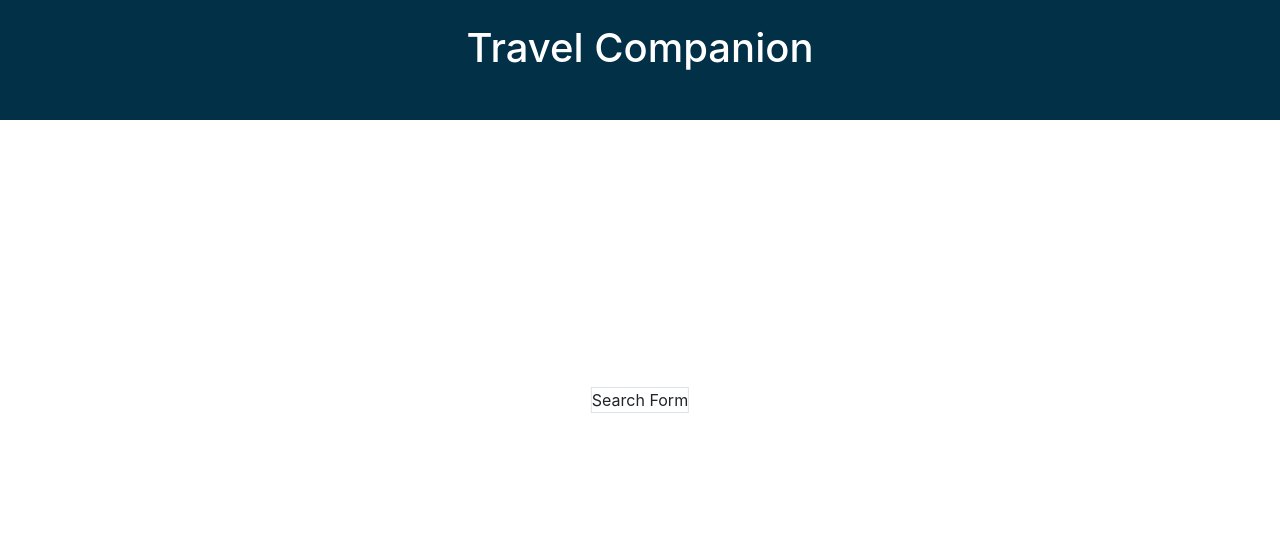
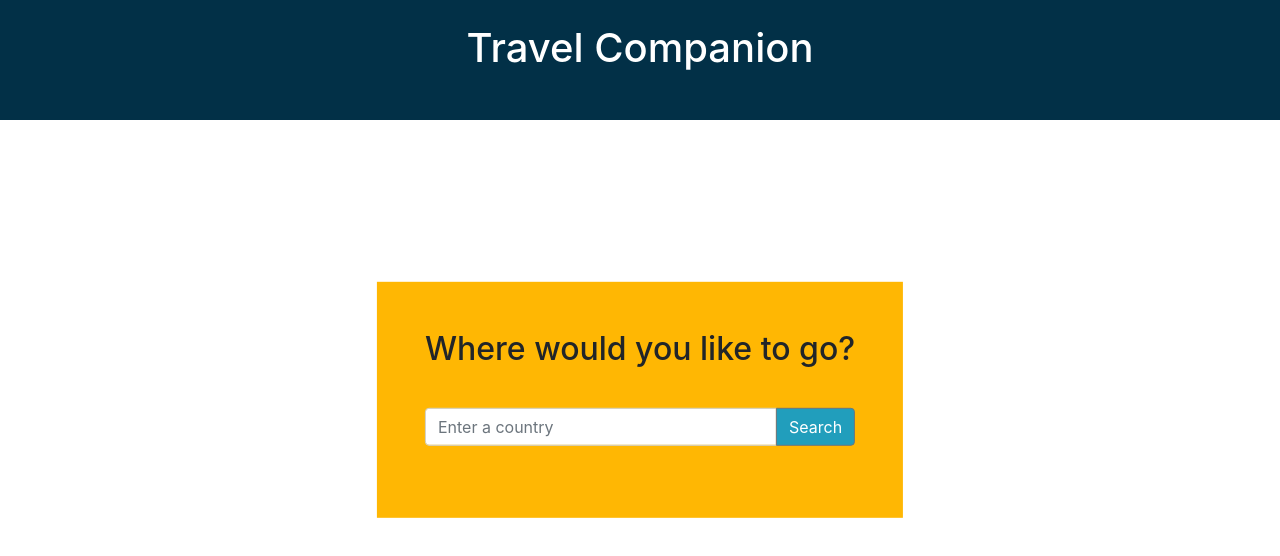
Before and after one commit to natasha-mann/react-travel-app, a React (Create React App) app: page / in a window 1280 px wide. Shown: the top 556 px of the page. Built offline with nearby package versions, Linux system fonts and the light colour scheme.

Commit message:
added styled search form

```diff
--- a/src/App.css
+++ b/src/App.css
@@ -23,3 +23,12 @@
 .health {
   min-height: 50%;
 }
+
+.search-container {
+  background-color: var(--honey-yellow);
+}
+
+.search-btn {
+  background-color: var(--blue-green);
+  color: white;
+}
--- a/src/App.js
+++ b/src/App.js
@@ -1,8 +1,19 @@
-import logo from "./logo.svg";
 import "./App.css";
 import Header from "./components/Header";
+import SearchForm from "./components/SearchForm";
+import { Component } from "react";
 
-function App() {
+class App extends Component {
+  constructor(props) {
+    super(props);
+  }
+
+  onSubmit = (event) => {
+    event.preventDefault();
+    console.log("click");
+  };
+
+  render() {
     return (
       <div>
         <Header title="Travel Companion" />
@@ -14,11 +25,14 @@ function App() {
     </div>
   </div> */}
 
-      <div className="border position-absolute top-50 start-50 translate-middle">
-        Search Form
-      </div>
+        <SearchForm
+          text="Where would you like to go?"
+          placeholder="Enter a country"
+          onSubmit={this.onSubmit}
+        />
       </div>
     );
   }
+}
 
 export default App;
--- a/src/components/SearchForm/index.js
+++ b/src/components/SearchForm/index.js
@@ -0,0 +1,25 @@
+const SearchForm = (props) => {
+  return (
+    <div className="position-absolute top-50 start-50 translate-middle p-5 search-container">
+      <form onSubmit={props.onSubmit}>
+        <h2 className="pb-3">{props.text}</h2>
+        <div className="input-group my-4">
+          <input
+            type="text"
+            className="form-control"
+            placeholder={props.placeholder}
+          />
+          <button
+            className="btn btn-outline-secondary search-btn"
+            type="submit"
+            id="search-btn"
+          >
+            Search
+          </button>
+        </div>
+      </form>
+    </div>
+  );
+};
+
+export default SearchForm;
```
Lines whose indentation alone changed are shown as unchanged.
